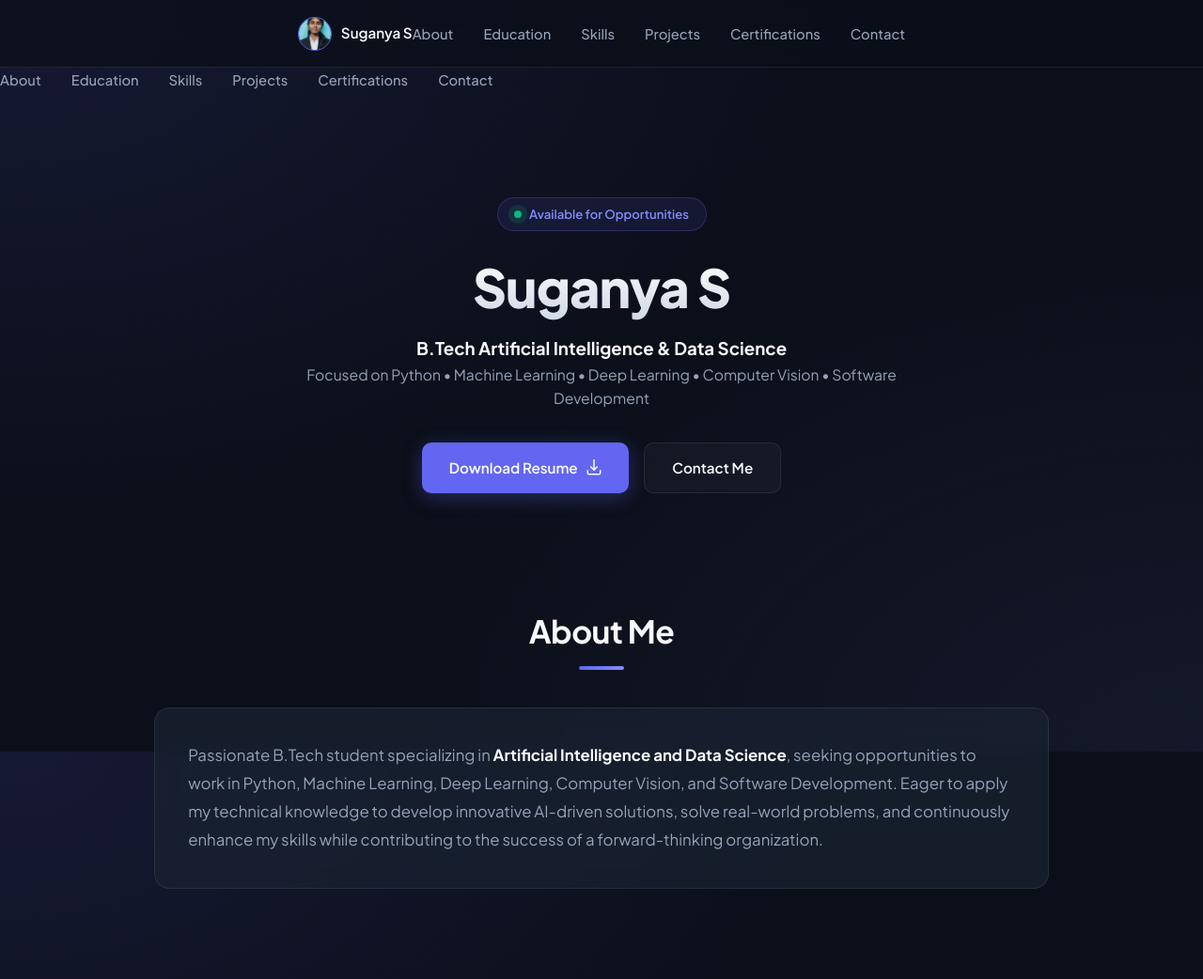
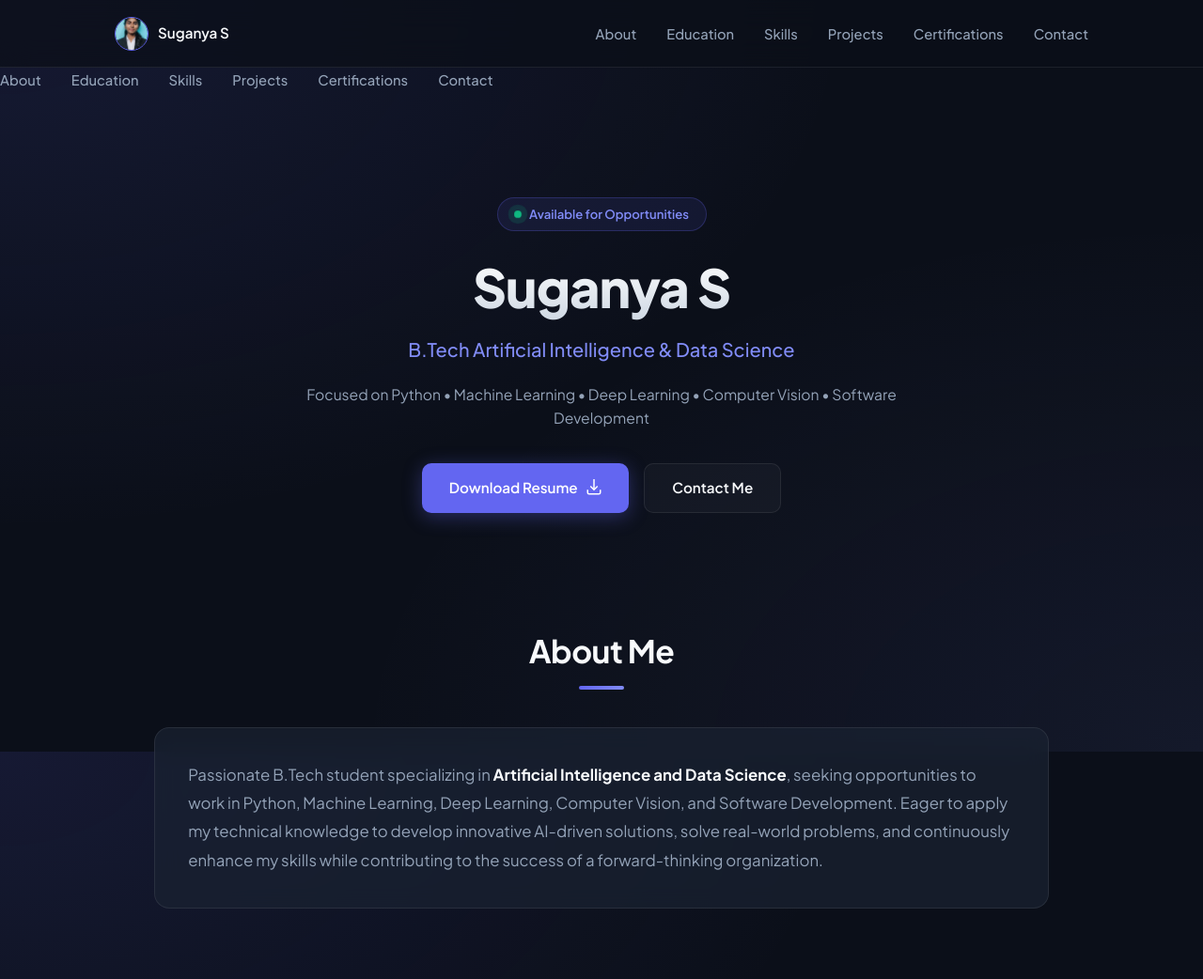
Before and after one commit to suganyas2382006-sketch/Portfolio__, a plain HTML site: page index.html in a window 1280 px wide. Shown: the top 1042 px of the page at 94% size. Drawn offline with Linux system fonts and the light colour scheme.

Commit message:
Update style.css

```diff
--- a/style.css
+++ b/style.css
@@ -47,7 +47,7 @@ header {
     max-width: 1100px;
     margin: 0 auto;
     display: flex;
-    justify-content: center;
+    justify-content: space-between; /* Adjusted to space logo left and links right */
     align-items: center;
     padding: 1.1rem 2rem;
 }
@@ -164,8 +164,6 @@ main {
     background: linear-gradient(180deg, #ffffff 0%, #cbd5e1 100%);
     -webkit-background-clip: text;
     -webkit-text-fill-color: transparent;
-}
-
 }
 
 .hero-content h3 {
```
